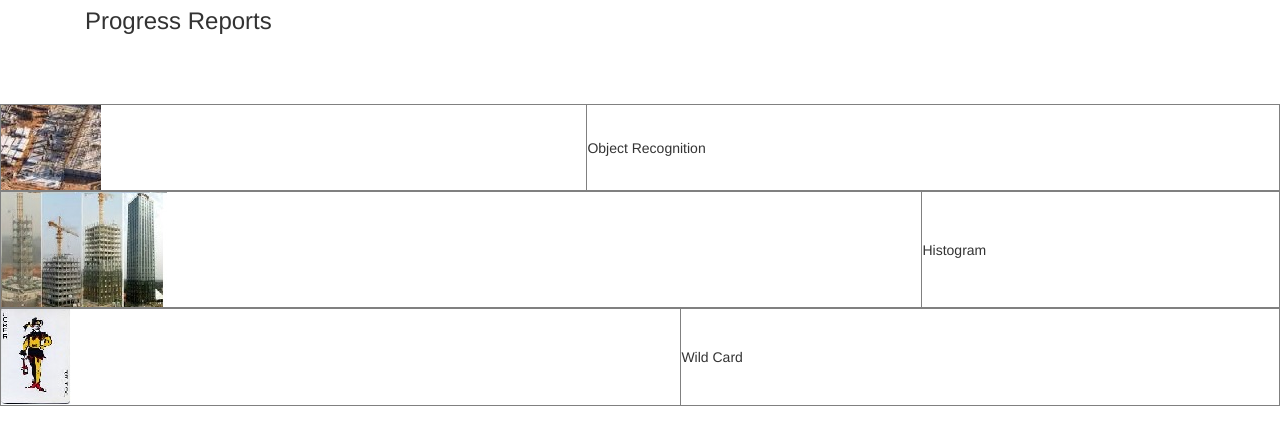
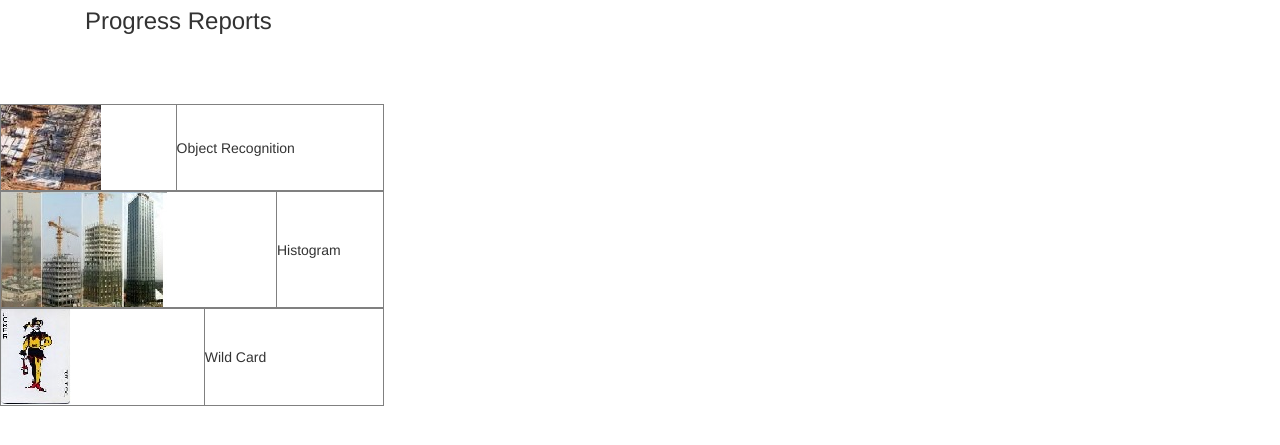
Before and after one commit to InkSlob/ODU_Challenge, a website: page public/index.html in a window 1280 px wide. Shown: the part 259-704 px from the top of the page. Drawn offline with nearby package versions, Linux system fonts and the light colour scheme; some packages are replaced by stand-ins of ours; no server answers.

```diff
--- a/public/index.html
+++ b/public/index.html
@@ -43,7 +43,7 @@
     </div>
 
     <div ng-repeat="cont in challenge.contest">
-	  <table border ="1" style="width:100%">
+	  <table border ="1" style="width:30%">
 	    <tr>
 		  <td> <img ng-src="{{cont.image}}"/> </td>
           <td> {{cont.name}} </td>
```
